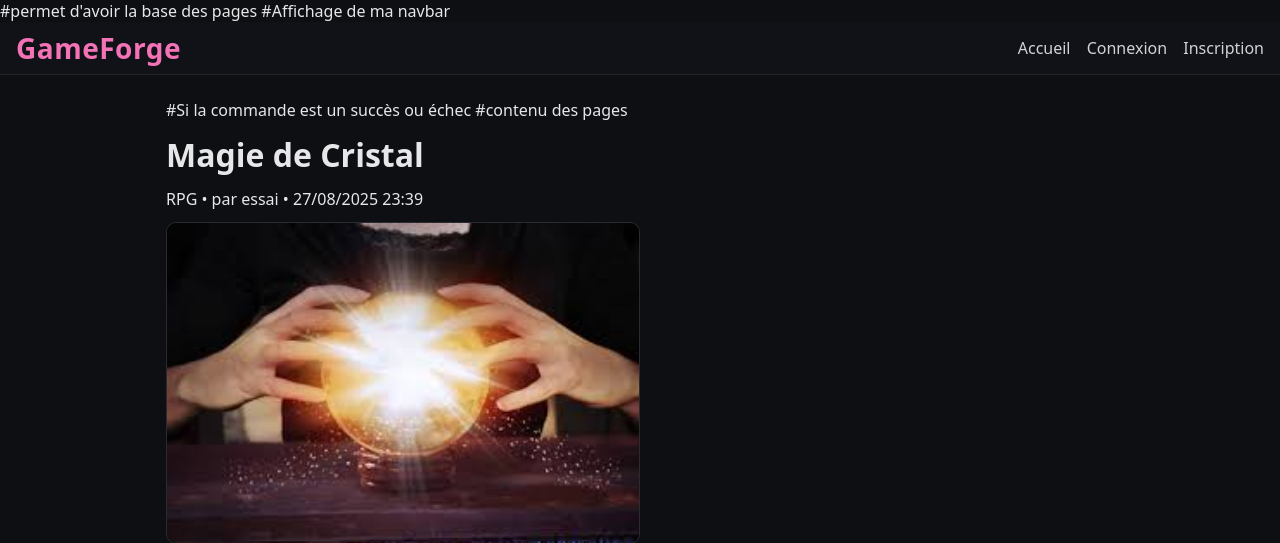
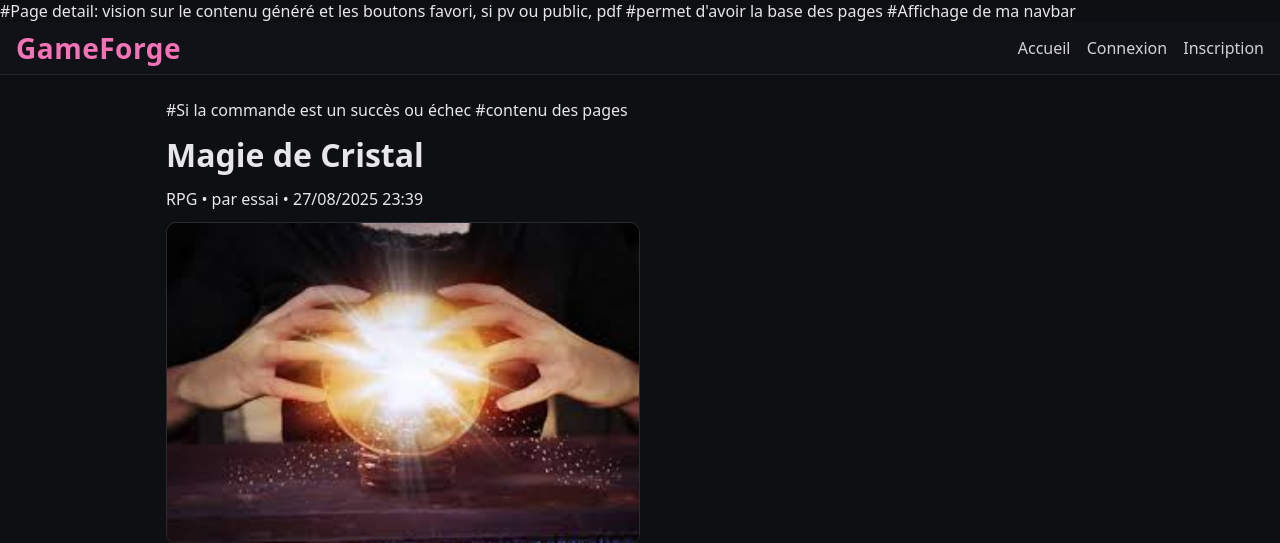
Before and after one commit to jebalisoumaya/-GameForge-, a Django app: page /detail/11/ in a window 1280 px wide. Shown: the top 543 px of the page. Run offline with Django 4.2, Linux system fonts and the light colour scheme; data comes from the database, SQL or seed files in the repository.

Commit message:
Update detail.html

```diff
--- a/GameForge-Django/GameForge-Django/templates/detail.html
+++ b/GameForge-Django/GameForge-Django/templates/detail.html
@@ -1,3 +1,4 @@
+#Page detail: vision sur le contenu généré et les boutons favori, si pv ou public, pdf
 {% extends 'base.html' %}
 {% block content %}
 <div class="detail">
```
